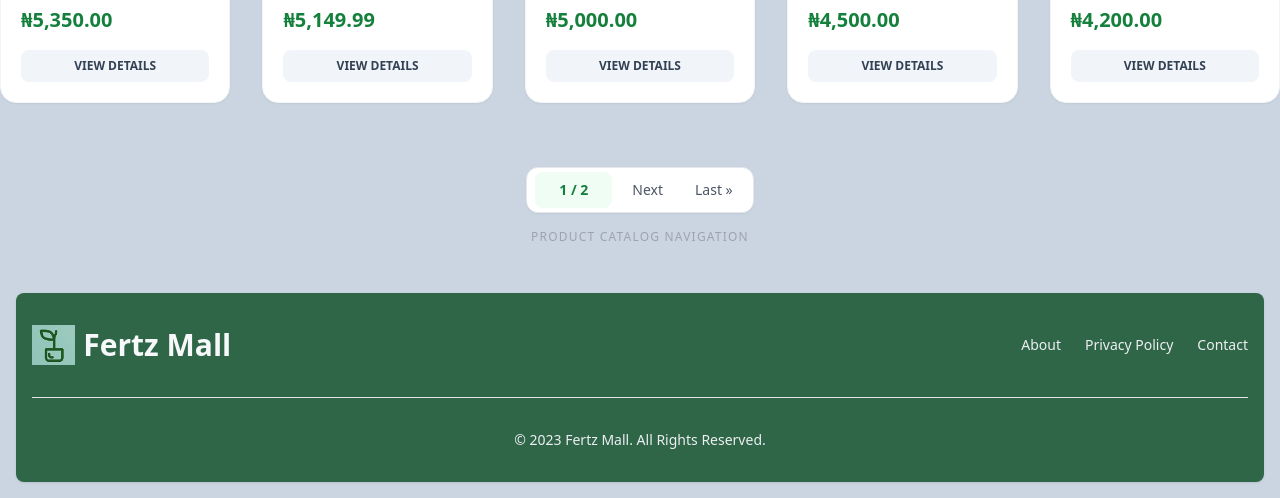
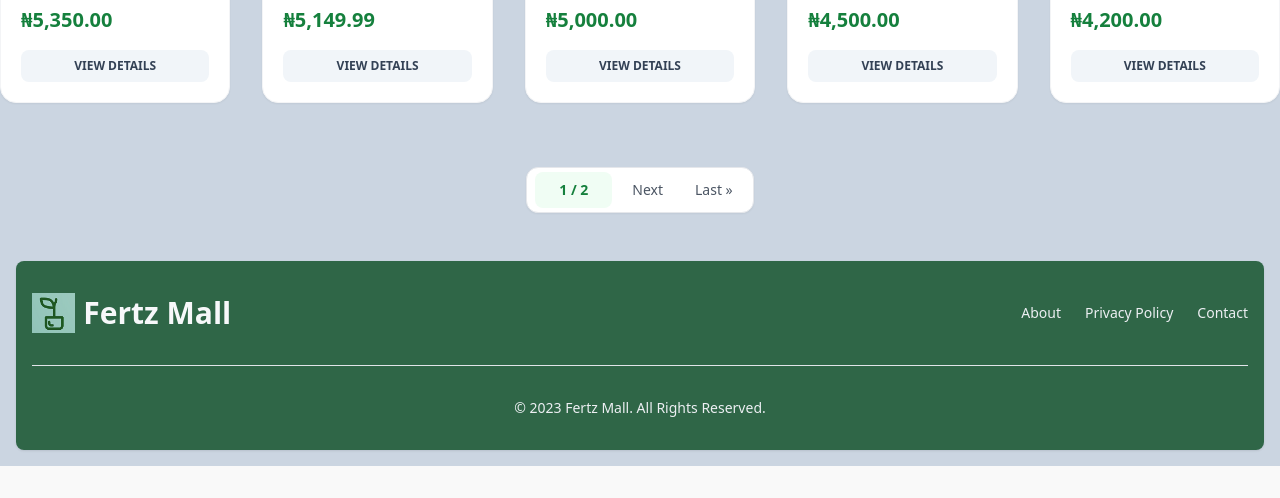
Before and after one commit to sam-guru/fertzmall_project, a Django app: page / in a window 1280 px wide. Shown: the part 3013-3511 px from the top of the page. After the commit the page ends 3479 px from the top, so only its background shows below. Run offline with Django 5.2, Linux system fonts and the light colour scheme; data comes from the database, SQL or seed files in the repository; some libraries are stand-ins or nearby versions.

Commit message:
pagination updated

```diff
--- a/fertzmall/fertzmall_scrapers/templates/product_list.html
+++ b/fertzmall/fertzmall_scrapers/templates/product_list.html
@@ -89,7 +89,6 @@
                 <a href="?page={{ page_obj.paginator.num_pages }}" class="px-4 py-2 text-sm font-medium text-gray-600 hover:bg-gray-50 rounded-lg">Last »</a>
             {% endif %}
         </div>
-        <p class="text-xs text-gray-400 font-medium tracking-widest uppercase">Product Catalog Navigation</p>
     </div>
 
 {% endblock %}
```
